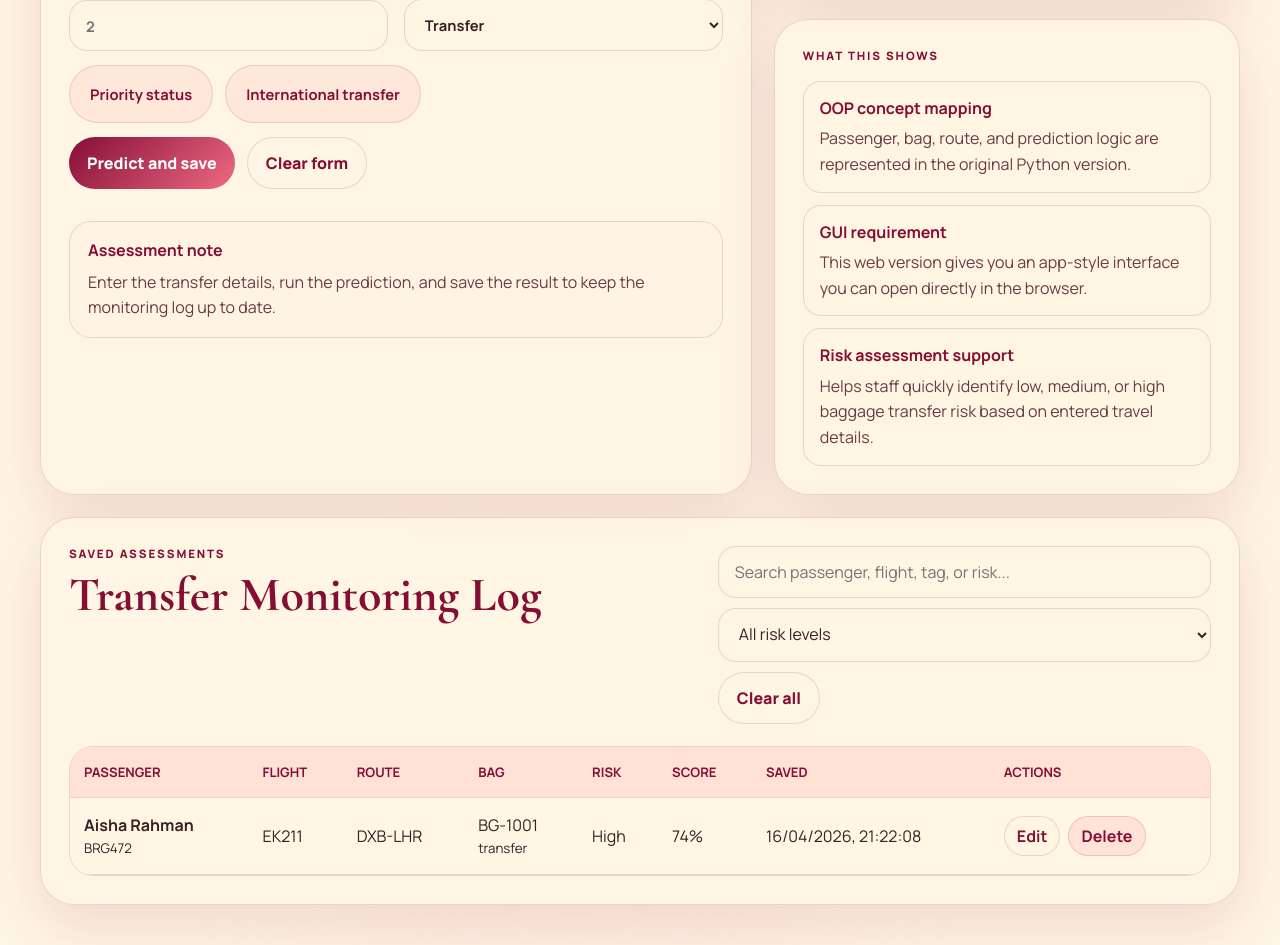
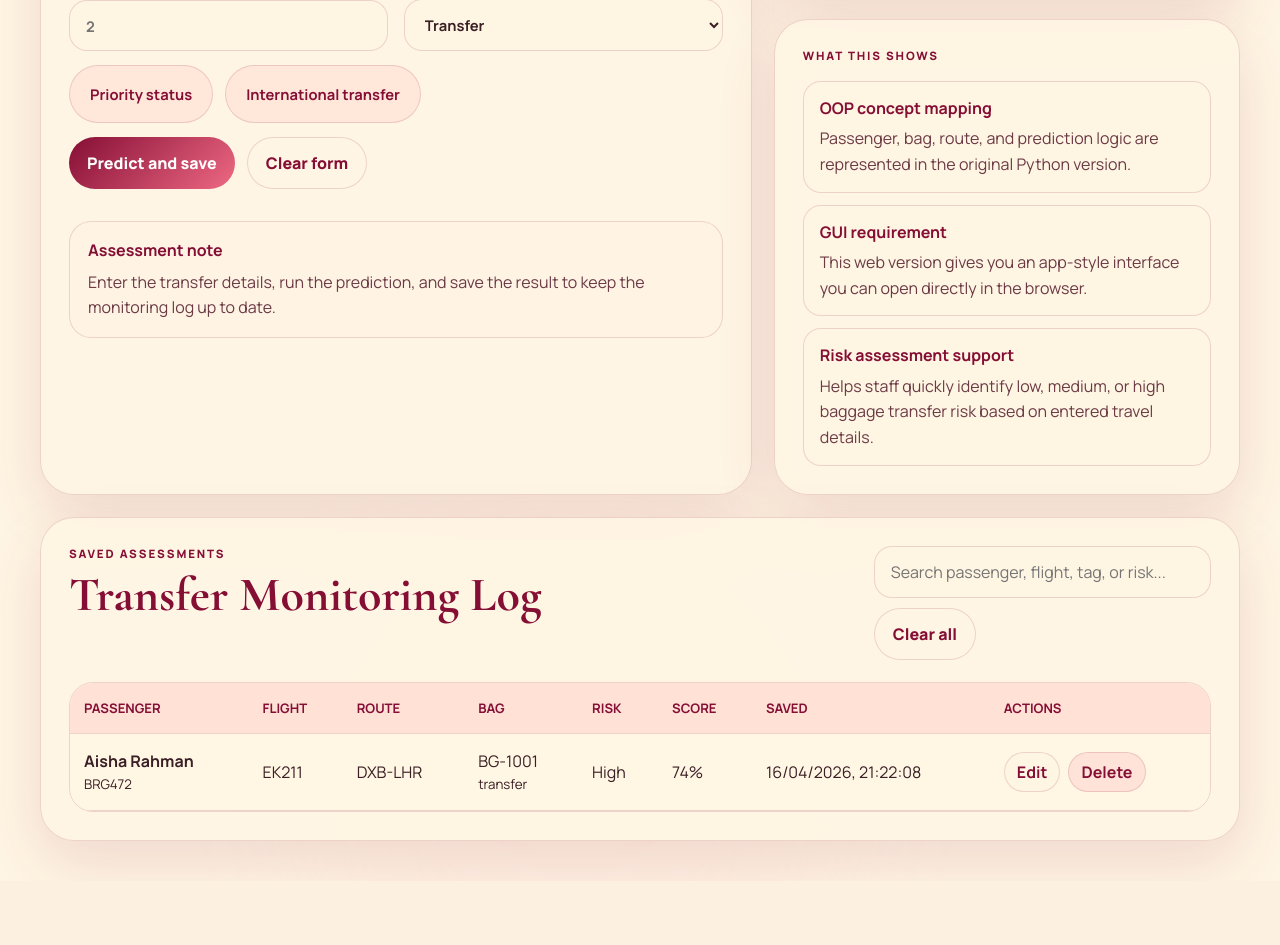
Before and after one commit to saiadd9/bagsafe-ai, a Flask app: page / in a window 1280 px wide. Shown: the part 1117-2062 px from the top of the page. After the commit the page ends 1986 px from the top, so only its background shows below. Run offline with Flask 3, Linux system fonts and the light colour scheme; data comes from the database, SQL or seed files in the repository.

Commit message:
describe your change

```diff
--- a/static/script.js
+++ b/static/script.js
@@ -3,7 +3,6 @@ const fillSampleBtn = document.getElementById("fillSampleBtn");
 const clearBtn = document.getElementById("clearBtn");
 const clearRecordsBtn = document.getElementById("clearRecordsBtn");
 const searchInput = document.getElementById("searchInput");
-const riskFilter = document.getElementById("riskFilter");
 const recordsTableBody = document.getElementById("recordsTableBody");
 const submitBtn = form.querySelector('button[type="submit"]');
 const toastContainer = document.getElementById("toastContainer");
@@ -363,7 +362,6 @@ function renderTable() {
   }
 
   const query = searchInput.value.trim().toLowerCase();
-  const selectedRisk = riskFilter ? riskFilter.value : "all";
   const filtered = records.filter((record) => {
     const haystack = [
       record.passengerName,
@@ -375,20 +373,15 @@ function renderTable() {
     ]
       .join(" ")
       .toLowerCase();
-    const matchesQuery = haystack.includes(query);
-    const matchesRisk =
-      selectedRisk === "all" ||
-      String(record.risk).toLowerCase() === selectedRisk;
-    return matchesQuery && matchesRisk;
+    return haystack.includes(query);
   });
 
   if (!filtered.length) {
-    const hasActiveFilter = Boolean(query) || selectedRisk !== "all";
     recordsTableBody.innerHTML = `
       <tr class="empty-row">
         <td colspan="8">${
-          hasActiveFilter
-            ? "No assessments match your current search or risk filter."
+          query
+            ? "No assessments match your current search."
             : "No saved assessments yet. Run a prediction to populate this table."
         }</td>
       </tr>
@@ -489,9 +482,6 @@ clearRecordsBtn.addEventListener("click", async () => {
 });
 
 searchInput.addEventListener("input", renderTable);
-if (riskFilter) {
-  riskFilter.addEventListener("change", renderTable);
-}
 
 recordsTableBody.addEventListener("click", async (event) => {
   const button = event.target.closest("[data-action]");
--- a/templates/index.html
+++ b/templates/index.html
@@ -194,12 +194,6 @@
             </div>
             <div class="toolbar">
               <input id="searchInput" type="search" placeholder="Search passenger, flight, tag, or risk..." />
-              <select id="riskFilter" aria-label="Filter by risk level">
-                <option value="all">All risk levels</option>
-                <option value="high">High risk</option>
-                <option value="medium">Medium risk</option>
-                <option value="low">Low risk</option>
-              </select>
               <button id="clearRecordsBtn" class="ghost-btn" type="button">Clear all</button>
             </div>
           </div>
```
